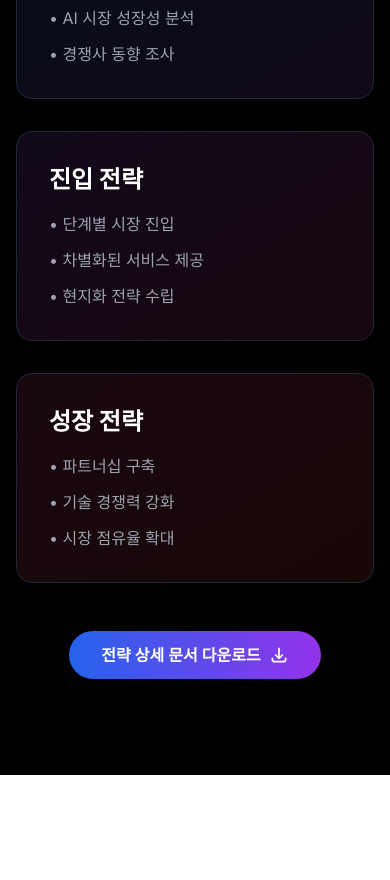
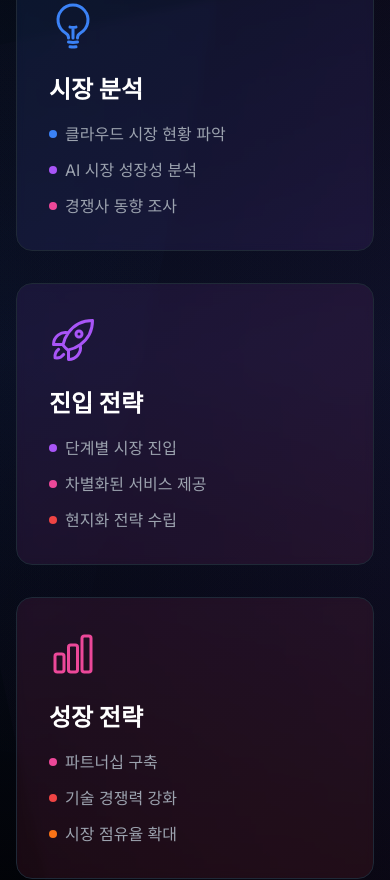
Before and after one commit to mafiaboyhacker/megazone-tencent-ai, a Next.js app: page / in a window 390 px wide. Shown: the part 6860-7740 px from the top of the page. Before the commit the page ends 7635 px from the top, so only its background shows below. Built offline with nearby package versions, Linux system fonts and the light colour scheme.

Commit message:
자동 배포: 웹사이트 업데이트

```diff
--- a/components/Strategy.tsx
+++ b/components/Strategy.tsx
@@ -6,6 +6,8 @@ import {
   CurrencyDollarIcon,
   UserGroupIcon,
   ChartBarIcon,
+  LightBulbIcon,
+  SparklesIcon,
 } from '@heroicons/react/24/outline'
 
 const strategies = [
@@ -69,33 +71,55 @@ export default function Strategy() {
   };
 
   return (
-    <section className="py-24 bg-black">
-      <div className="max-w-7xl mx-auto px-4 sm:px-6 lg:px-8">
+    <section className="py-24 bg-gradient-to-b from-black via-blue-900/20 to-black relative overflow-hidden">
+      {/* 배경 그래픽 요소 */}
+      <div className="absolute inset-0 overflow-hidden">
+        <div className="absolute -top-1/2 -left-1/2 w-full h-full bg-gradient-to-br from-blue-500/10 to-transparent rotate-12 transform scale-150" />
+        <div className="absolute -bottom-1/2 -right-1/2 w-full h-full bg-gradient-to-tl from-purple-500/10 to-transparent -rotate-12 transform scale-150" />
+      </div>
+
+      {/* 메인 컨텐츠 */}
+      <div className="max-w-7xl mx-auto px-4 sm:px-6 lg:px-8 relative">
         <motion.div
           initial={{ opacity: 0, y: 20 }}
           whileInView={{ opacity: 1, y: 0 }}
           viewport={{ once: true }}
-          className="text-center"
+          className="text-center relative"
         >
-          <h2 className="text-4xl font-bold text-white mb-8">전략적 제안</h2>
-          <p className="text-xl text-gray-400 mb-12">
+          <SparklesIcon className="w-12 h-12 mx-auto mb-6 text-blue-500" />
+          <h2 className="text-5xl font-bold bg-clip-text text-transparent bg-gradient-to-r from-blue-500 to-purple-500 mb-8">
+            전략적 제안
+          </h2>
+          <p className="text-xl text-gray-400 mb-12 max-w-2xl mx-auto">
             메가존클라우드와 텐센트클라우드의 AI 시장 진출 전략
           </p>
         </motion.div>
 
-        <div className="grid grid-cols-1 md:grid-cols-3 gap-8 mb-12">
+        <div className="grid grid-cols-1 md:grid-cols-3 gap-8 mb-16">
           <motion.div
             initial={{ opacity: 0, y: 20 }}
             whileInView={{ opacity: 1, y: 0 }}
             viewport={{ once: true }}
             transition={{ delay: 0.2 }}
-            className="bg-gradient-to-br from-blue-500/10 to-purple-500/10 p-8 rounded-2xl border border-gray-800"
+            whileHover={{ scale: 1.02 }}
+            className="bg-gradient-to-br from-blue-500/10 to-purple-500/10 p-8 rounded-2xl border border-gray-800 backdrop-blur-sm relative group"
           >
+            <div className="absolute inset-0 bg-blue-500/5 rounded-2xl opacity-0 group-hover:opacity-100 transition-opacity" />
+            <LightBulbIcon className="w-12 h-12 text-blue-500 mb-6" />
             <h3 className="text-2xl font-bold text-white mb-4">시장 분석</h3>
             <ul className="space-y-3 text-gray-400">
-              <li>• 클라우드 시장 현황 파악</li>
-              <li>• AI 시장 성장성 분석</li>
-              <li>• 경쟁사 동향 조사</li>
+              <li className="flex items-center">
+                <span className="w-2 h-2 bg-blue-500 rounded-full mr-2" />
+                클라우드 시장 현황 파악
+              </li>
+              <li className="flex items-center">
+                <span className="w-2 h-2 bg-purple-500 rounded-full mr-2" />
+                AI 시장 성장성 분석
+              </li>
+              <li className="flex items-center">
+                <span className="w-2 h-2 bg-pink-500 rounded-full mr-2" />
+                경쟁사 동향 조사
+              </li>
             </ul>
           </motion.div>
 
@@ -104,13 +128,25 @@ export default function Strategy() {
             whileInView={{ opacity: 1, y: 0 }}
             viewport={{ once: true }}
             transition={{ delay: 0.4 }}
-            className="bg-gradient-to-br from-purple-500/10 to-pink-500/10 p-8 rounded-2xl border border-gray-800"
+            whileHover={{ scale: 1.02 }}
+            className="bg-gradient-to-br from-purple-500/10 to-pink-500/10 p-8 rounded-2xl border border-gray-800 backdrop-blur-sm relative group"
           >
+            <div className="absolute inset-0 bg-purple-500/5 rounded-2xl opacity-0 group-hover:opacity-100 transition-opacity" />
+            <RocketLaunchIcon className="w-12 h-12 text-purple-500 mb-6" />
             <h3 className="text-2xl font-bold text-white mb-4">진입 전략</h3>
             <ul className="space-y-3 text-gray-400">
-              <li>• 단계별 시장 진입</li>
-              <li>• 차별화된 서비스 제공</li>
-              <li>• 현지화 전략 수립</li>
+              <li className="flex items-center">
+                <span className="w-2 h-2 bg-purple-500 rounded-full mr-2" />
+                단계별 시장 진입
+              </li>
+              <li className="flex items-center">
+                <span className="w-2 h-2 bg-pink-500 rounded-full mr-2" />
+                차별화된 서비스 제공
+              </li>
+              <li className="flex items-center">
+                <span className="w-2 h-2 bg-red-500 rounded-full mr-2" />
+                현지화 전략 수립
+              </li>
             </ul>
           </motion.div>
 
@@ -119,13 +155,25 @@ export default function Strategy() {
             whileInView={{ opacity: 1, y: 0 }}
             viewport={{ once: true }}
             transition={{ delay: 0.6 }}
-            className="bg-gradient-to-br from-pink-500/10 to-red-500/10 p-8 rounded-2xl border border-gray-800"
+            whileHover={{ scale: 1.02 }}
+            className="bg-gradient-to-br from-pink-500/10 to-red-500/10 p-8 rounded-2xl border border-gray-800 backdrop-blur-sm relative group"
           >
+            <div className="absolute inset-0 bg-pink-500/5 rounded-2xl opacity-0 group-hover:opacity-100 transition-opacity" />
+            <ChartBarIcon className="w-12 h-12 text-pink-500 mb-6" />
             <h3 className="text-2xl font-bold text-white mb-4">성장 전략</h3>
             <ul className="space-y-3 text-gray-400">
-              <li>• 파트너십 구축</li>
-              <li>• 기술 경쟁력 강화</li>
-              <li>• 시장 점유율 확대</li>
+              <li className="flex items-center">
+                <span className="w-2 h-2 bg-pink-500 rounded-full mr-2" />
+                파트너십 구축
+              </li>
+              <li className="flex items-center">
+                <span className="w-2 h-2 bg-red-500 rounded-full mr-2" />
+                기술 경쟁력 강화
+              </li>
+              <li className="flex items-center">
+                <span className="w-2 h-2 bg-orange-500 rounded-full mr-2" />
+                시장 점유율 확대
+              </li>
             </ul>
           </motion.div>
         </div>
@@ -135,15 +183,15 @@ export default function Strategy() {
           whileInView={{ opacity: 1, y: 0 }}
           viewport={{ once: true }}
           transition={{ delay: 0.8 }}
-          className="text-center"
+          className="text-center relative"
         >
           <button
             onClick={handleDownload}
-            className="inline-flex items-center px-8 py-3 bg-gradient-to-r from-blue-600 to-purple-600 rounded-full text-white font-semibold hover:from-blue-700 hover:to-purple-700 transition-colors"
+            className="inline-flex items-center px-8 py-4 bg-gradient-to-r from-blue-600 to-purple-600 rounded-full text-white font-semibold hover:from-blue-700 hover:to-purple-700 transition-all transform hover:scale-105 hover:shadow-lg hover:shadow-blue-500/25"
           >
             <span>전략 상세 문서 다운로드</span>
             <svg
-              className="ml-2 w-5 h-5"
+              className="ml-2 w-5 h-5 animate-bounce"
               fill="none"
               stroke="currentColor"
               viewBox="0 0 24 24"
```
